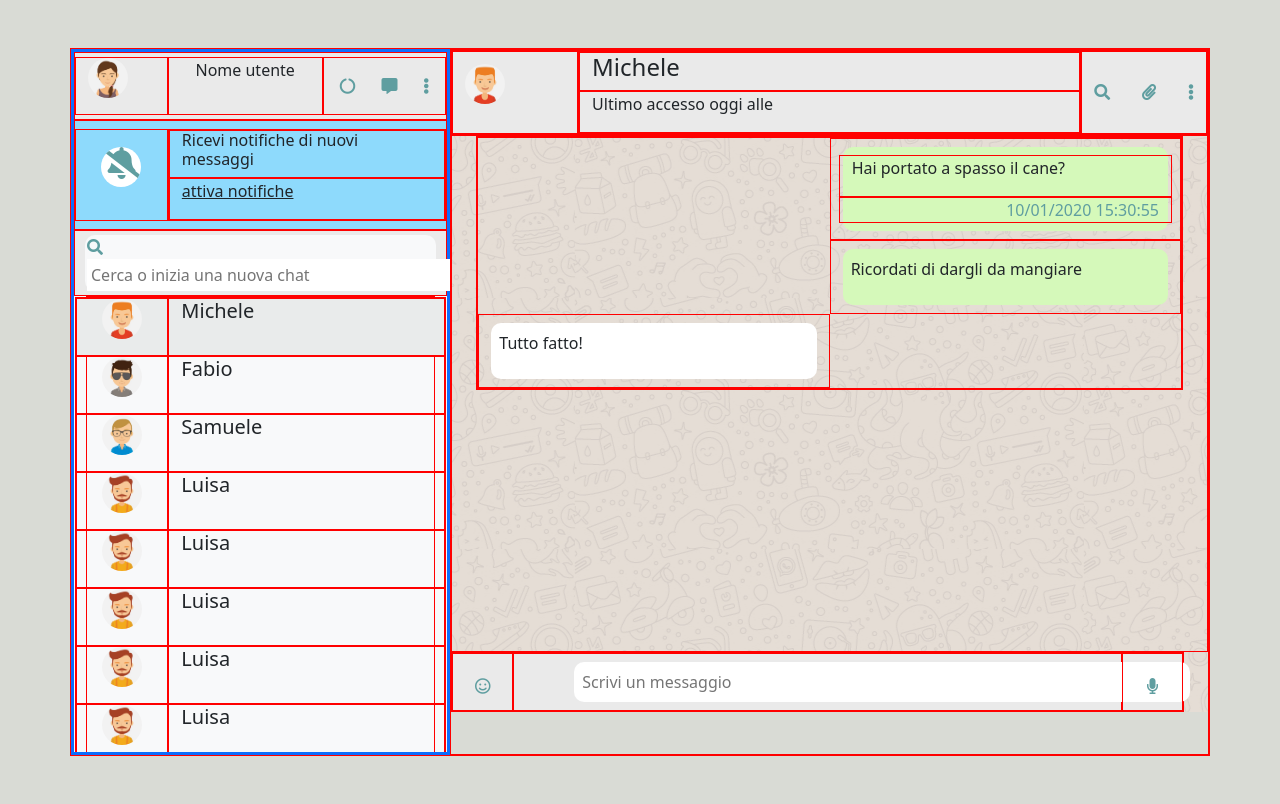
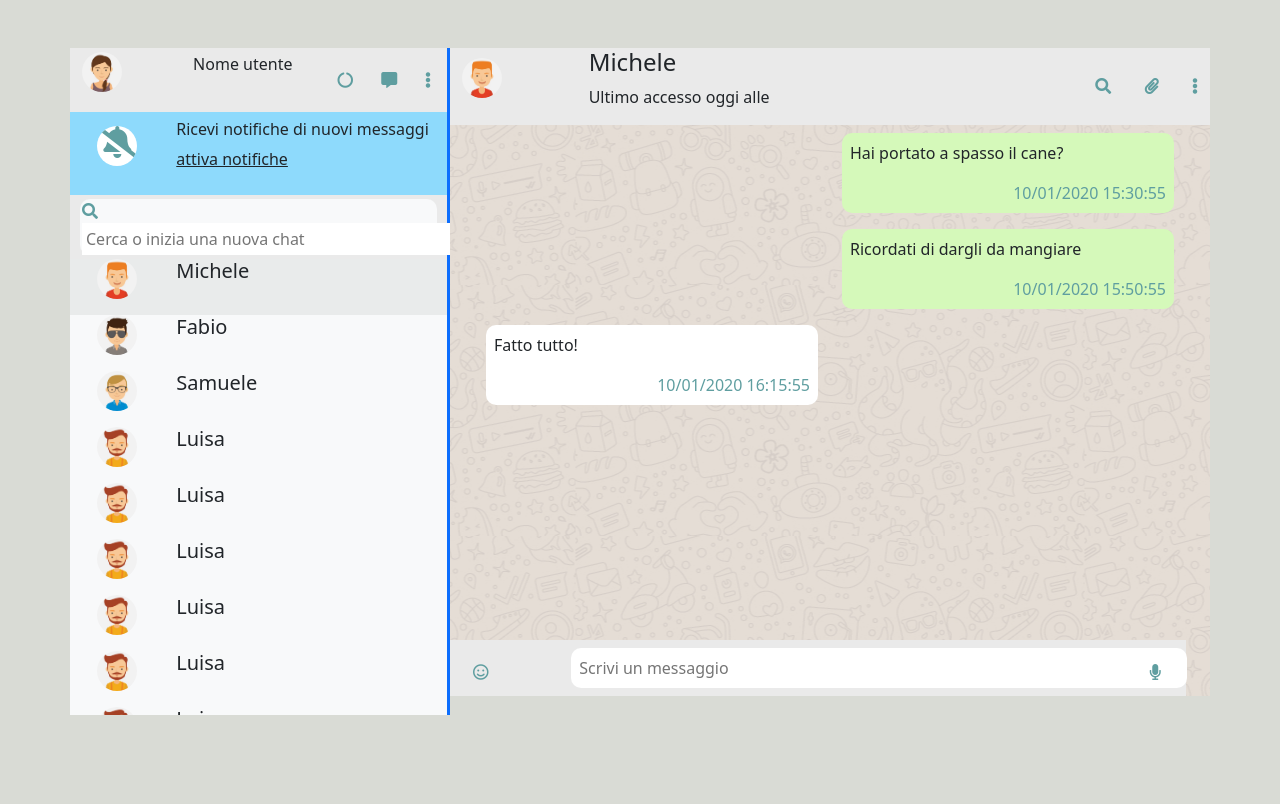
Before and after one commit to Salvo170586SP/vue-boolzapp, a plain HTML site: page index.html in a window 1280 px wide. Drawn offline with nearby package versions, Linux system fonts and the light colour scheme.

Commit message:
complete chat section

```diff
--- a/css/style.css
+++ b/css/style.css
@@ -1,7 +1,7 @@
- [class^="col"] {
+/*  [class^="col"] {
      border: 1px solid red;
 }
-
+  */
 body {
      background-color: #D9DBD5;
 }
--- a/index.html
+++ b/index.html
@@ -255,14 +255,24 @@
                                                                 <div class="row">
                                                                     <div class="col-6 offset-6">
                                                                         <div class="box-message sent b-radius-10 my-2 p-2">
-                                                                            <p>Ricordati di dargli da mangiare </p>
+                                                                            <div class="col-12">
+                                                                                <p>Ricordati di dargli da mangiare</p>
+                                                                            </div>
+                                                                            <div class="col-12 text-end">
+                                                                                <time datetime="2008-02-14 20:00" class="fs-6 ">10/01/2020 15:50:55</time>
+                                                                            </div>
                                                                         </div>
                                                                     </div>
                                                                 </div>
                                                                 <div class="row">
                                                                     <div class="col-6">
                                                                         <div class="box-message received b-radius-10 my-2 p-2">
-                                                                            <p>Tutto fatto!</p>
+                                                                            <div class="col-12">
+                                                                                <p>Fatto tutto!</p>
+                                                                            </div>
+                                                                            <div class="col-12 text-end">
+                                                                                <time datetime="2008-02-14 20:00" class="fs-6 ">10/01/2020 16:15:55</time>
+                                                                            </div>
                                                                         </div>
                                                                     </div>
                                                                 </div>
```
